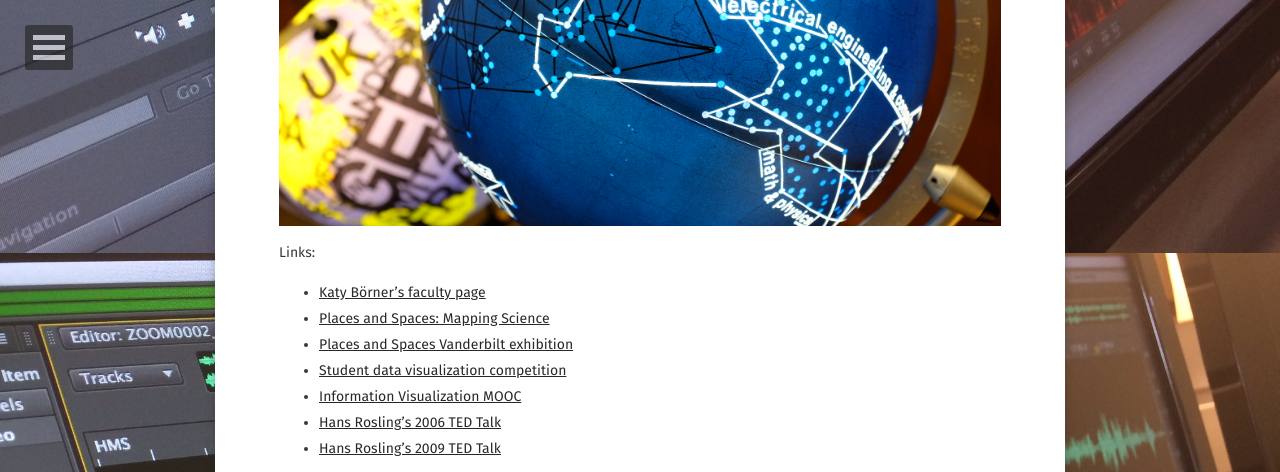
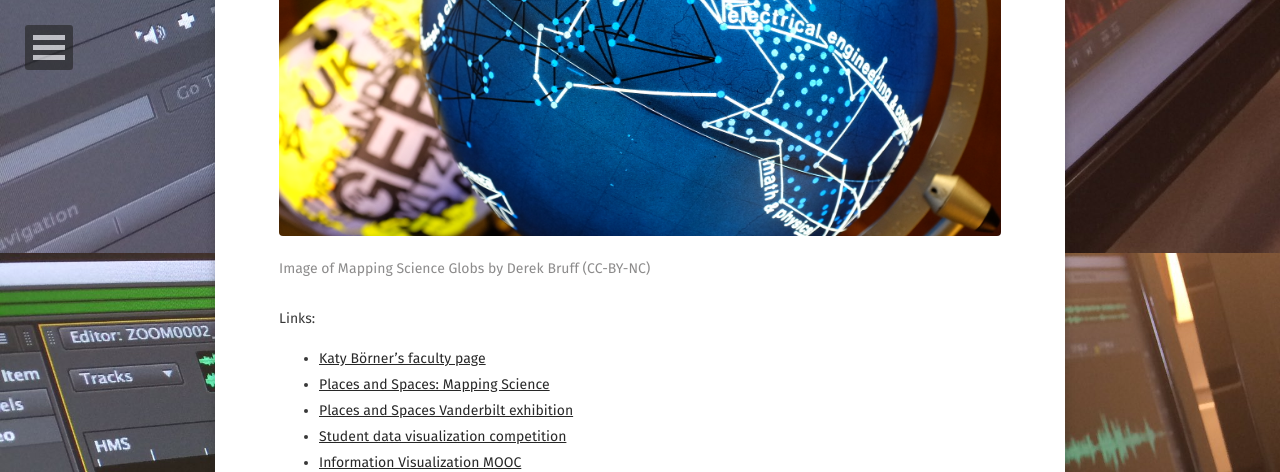
Before and after one commit to leadinglinespod/leadinglinespod.github.io, a Jekyll site: the page built from _posts/2017-03-06-episode-014.md, in a window 1280 px wide and 900 px high, scrolled down 707 px, cut to the strip 0-472 px from the top of the window. Built offline with Jekyll 4.4.1, drawn with Linux system fonts in a browser that asks for light colours; some web fonts are replaced; comment, search, counter and statistics services are not loaded.

Commit message:
Added caption to image

```diff
--- a/_posts/2017-03-06-episode-014.md
+++ b/_posts/2017-03-06-episode-014.md
@@ -13,7 +13,11 @@ comments: true
 
 In this episode, we speak with Katy Börner, professor of information science at Indiana University-Bloomington. Dr. Börner is the curator of a traveling exhibit called Places and Spaces: Mapping Science. The exhibit, now in its twelfth year, features print and interactive visualizations capturing science and how science is done. Vanderbilt is hosting the exhibit this spring. Leading Lines host Derek Bruff interviewed Dr. Börner while she was on campus.
 
-<img src="../assets/img/2017-03-03%2015.27.36.jpg"/>
+<figure>
+ <img src="../assets/img/2017-03-03%2015.27.36.jpg"/>
+ <figcaption>Image of Mapping Science Globs by Derek Bruff (CC-BY-NC)</figcaption>
+</figure>
+
 
 Links:
 
```
